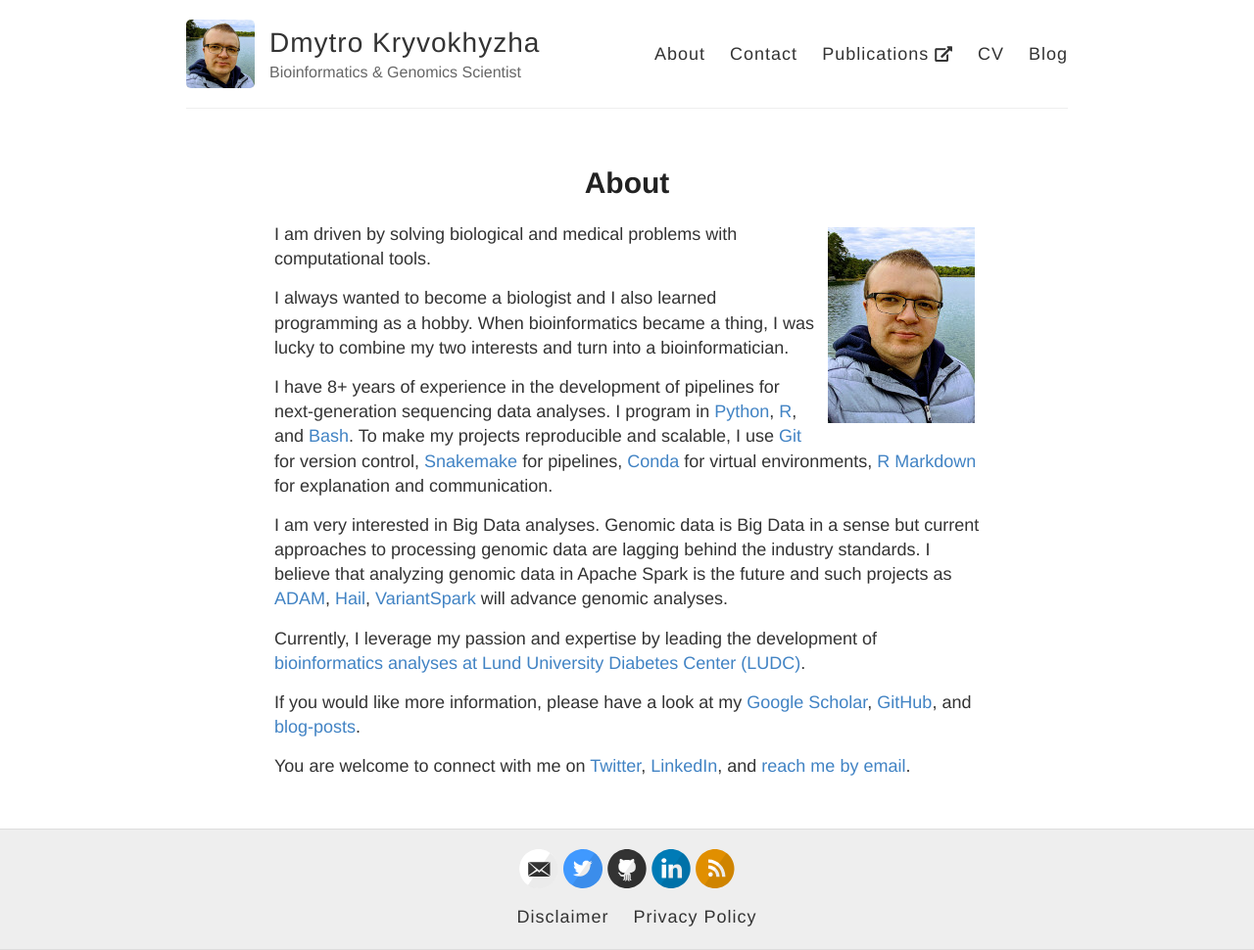
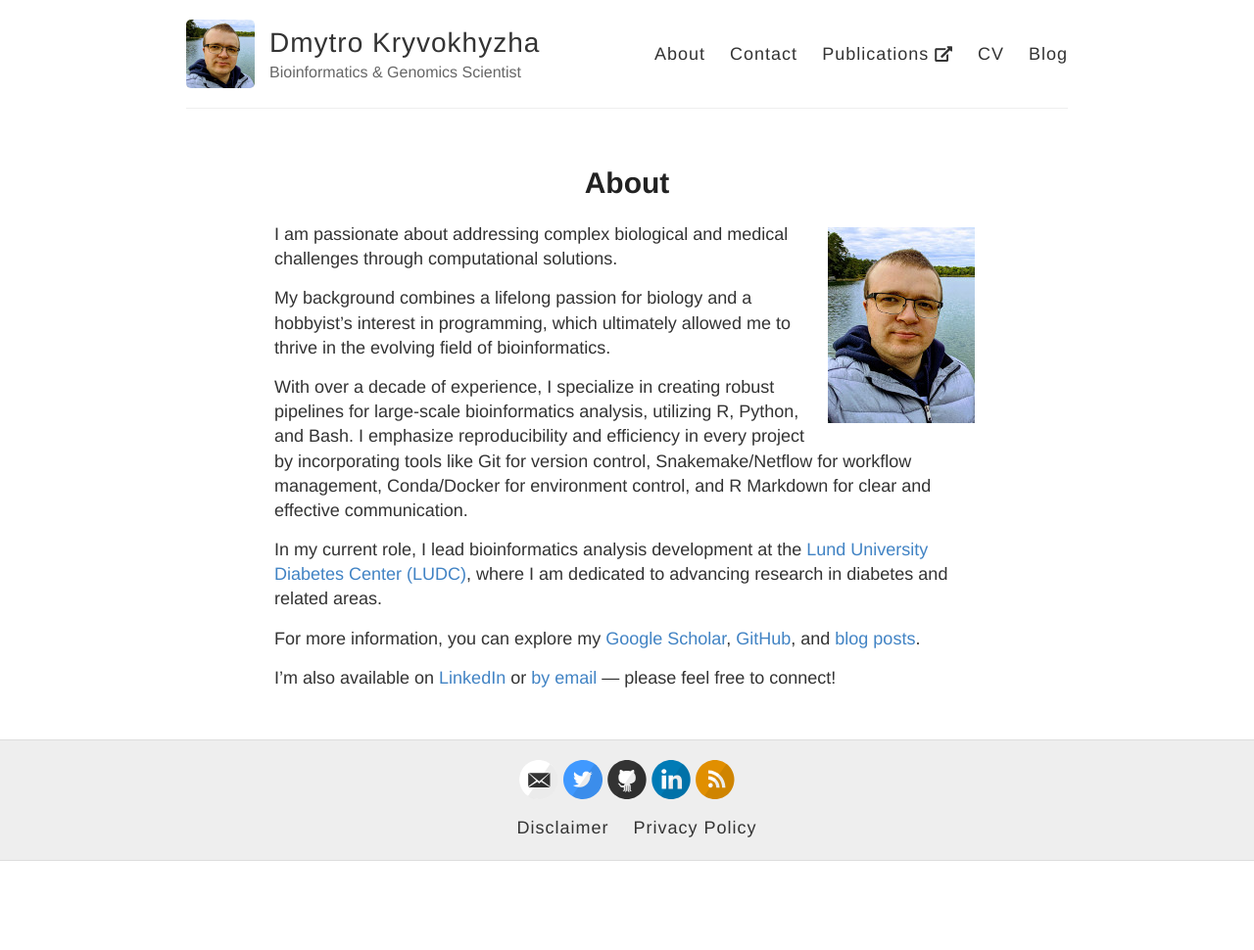
Before and after one commit to evodify/evodify.github.io, a Jekyll site: the page built from index.md, in a window 1280 px wide. Shown: the whole page at 98% size. Built offline with Jekyll 4.4.1, drawn with Linux system fonts in a browser that asks for light colours; nearby versions of some CDN libraries; after the commit the page ends 900 px from its top, so only the background shows below that.

Commit message:
update About

```diff
--- a/index.md
+++ b/index.md
@@ -1,21 +1,19 @@
 ---
 layout: page
 title: About
-excerpt: Dmytro Kryvokhyzha is a Bioinformatics and Genomics Scientist at Uppsala University. He works with next-generation sequencing data, and has a passion for Data Science.
+excerpt: Dmytro Kryvokhyzha is a Bioinformatics Scientist at Lund University Diabetes Center (LUDC). He is also the Head of the LUDC Bioinformatics Unit.
 ---
 
 <figure style="float: right; padding: 5px"><img alt="Portrait of Dmytro Kryvokhyzha" src="{{ site.baseurl }}/assets/pages/about_Dmytro-Kryvokhyzha.jpeg"></figure>
 
-I am driven by solving biological and medical problems with computational tools.
+I am passionate about addressing complex biological and medical challenges through computational solutions.
 
-I always wanted to become a biologist and I also learned programming as a hobby. When bioinformatics became a thing, I was lucky to combine my two interests and turn into a bioinformatician.
+My background combines a lifelong passion for biology and a hobbyist's interest in programming, which ultimately allowed me to thrive in the evolving field of bioinformatics.
 
-I have 8+ years of experience in the development of pipelines for next-generation sequencing data analyses. I program in [Python](https://www.python.org/){:target="_blank"}, [R](https://www.r-project.org/){:target="_blank"}, and [Bash](https://www.gnu.org/software/bash/){:target="_blank"}. To make my projects reproducible and scalable, I use [Git](https://git-scm.com/){:target="_blank"} for version control, [Snakemake](https://snakemake.readthedocs.io){:target="_blank"} for pipelines, [Conda](https://docs.conda.io/){:target="_blank"} for virtual environments, [R Markdown](https://rmarkdown.rstudio.com/){:target="_blank"} for explanation and communication.
+With over a decade of experience, I specialize in creating robust pipelines for large-scale bioinformatics analysis, utilizing R, Python, and Bash. I emphasize reproducibility and efficiency in every project by incorporating tools like Git for version control, Snakemake/Netflow for workflow management, Conda/Docker for environment control, and R Markdown for clear and effective communication.
 
-I am very interested in Big Data analyses. Genomic data is Big Data in a sense but current approaches to processing genomic data are lagging behind the industry standards. I believe that analyzing genomic data in Apache Spark is the future and such projects as [ADAM](https://github.com/bigdatagenomics/adam){:target="_blank"}, [Hail](https://hail.is/){:target="_blank"}, [VariantSpark](https://github.com/aehrc/VariantSpark){:target="_blank"} will advance genomic analyses.
+In my current role, I lead bioinformatics analysis development at the [Lund University Diabetes Center (LUDC)](https://www.ludc.lu.se/resources/ludc-bioinformatics-unit){:target="\_blank"}, where I am dedicated to advancing research in diabetes and related areas.
 
-Currently, I leverage my passion and expertise by leading the development of [bioinformatics analyses at Lund University Diabetes Center (LUDC)](https://www.ludc.lu.se/resources/ludc-bioinformatics-unit){:target="\_blank"}.
+For more information, you can explore my [Google Scholar](https://scholar.google.se/citations?user=99unghgAAAAJ&hl=en){:target="\_blank"}, [GitHub](https://github.com/evodify){:target="_blank"}, and [blog posts](/blog).
 
-If you would like more information, please have a look at my [Google Scholar](https://scholar.google.se/citations?user=99unghgAAAAJ&hl=en){:target="\_blank"}, [GitHub](https://github.com/evodify){:target="_blank"}, and [blog-posts](/blog).
-
-You are welcome to connect with me on [Twitter](https://twitter.com/evodify){:target="_blank"}, [LinkedIn](https://linkedin.com/in/evodify){:target="_blank"}, and [reach me by email](mailto:dmytro.kryvokhyzha@evobio.eu).
+I'm also available on [LinkedIn](https://linkedin.com/in/evodify){:target="_blank"} or [by email](mailto:dmytro.kryvokhyzha@evobio.eu) — please feel free to connect!
```
